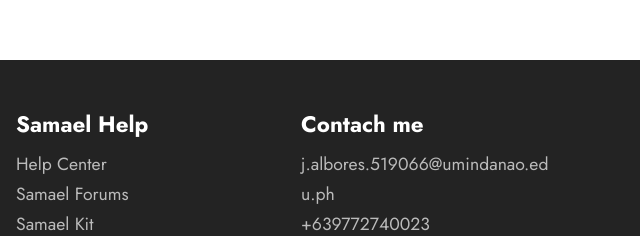
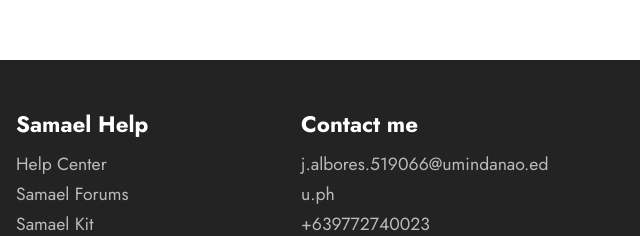
Before and after one commit to Samael699/My-portfolio, a plain HTML site: page index.html in a window 1280 px wide. Shown: the part 4820-5056 px from the top of the page, 640-1280 px from the left. Drawn offline with Linux system fonts and the light colour scheme; files whose address does not match are found by name.

Commit message:
Update index.html

```diff
--- a/index.html
+++ b/index.html
@@ -375,7 +375,7 @@
                 </ul>
             </div>
             <div class="col-12 col-md-6 col-lg-3">
-                <h5 class="mbr-section-subtitle mbr-fonts-style mb-2 display-7"><strong>Contach me</strong><strong><br></strong></h5>
+                <h5 class="mbr-section-subtitle mbr-fonts-style mb-2 display-7"><strong>Contact me</strong><strong><br></strong></h5>
                 <ul class="list mbr-fonts-style display-4">
                     <li class="mbr-text item-wrap"><span style="font-size: 1.1rem;">j.albores.519066@umindanao.edu.ph</span></li><li class="mbr-text item-wrap"><span style="font-size: 1.1rem;">+639772740023</span></li><li class="mbr-text item-wrap"><span style="font-size: 1.1rem;">Del pilar St. Bansalan</span></li><li class="mbr-text item-wrap"><br></li>
                 </ul>
```
